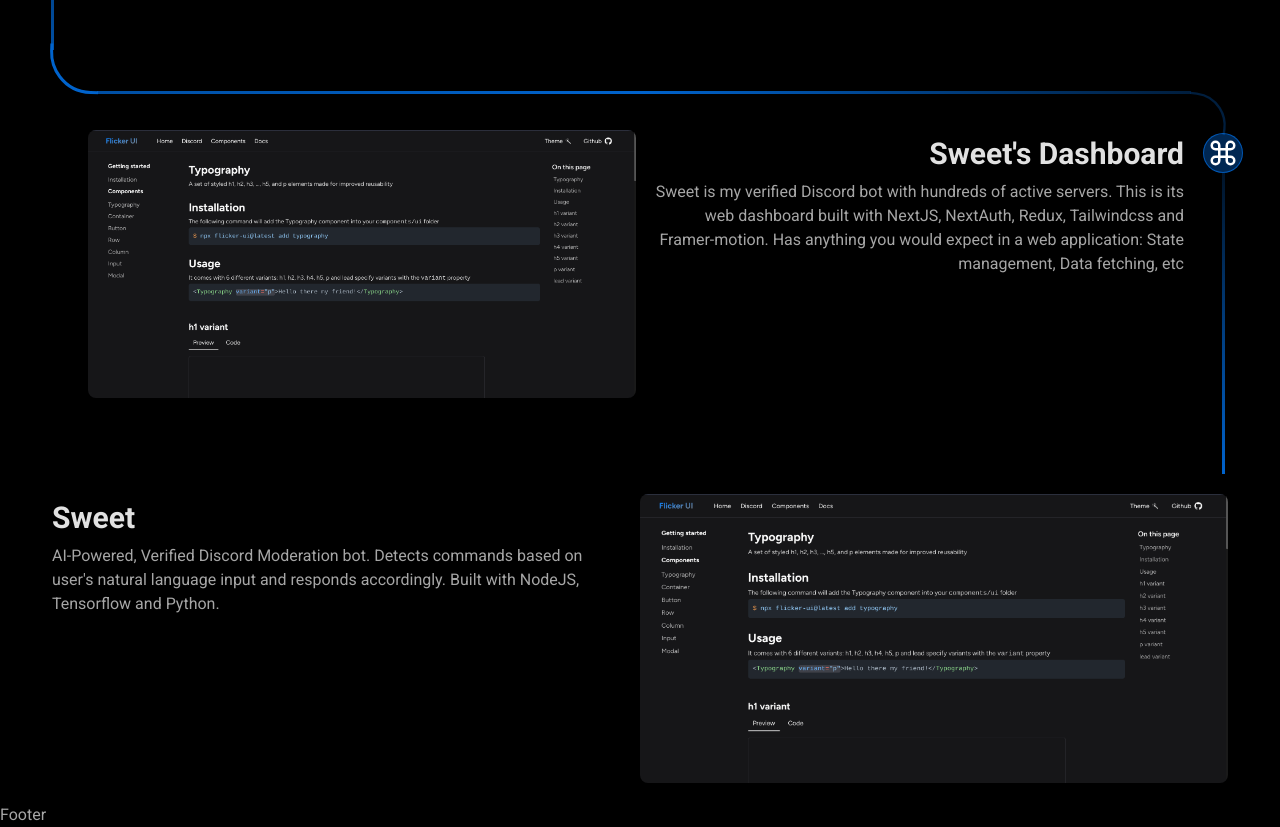
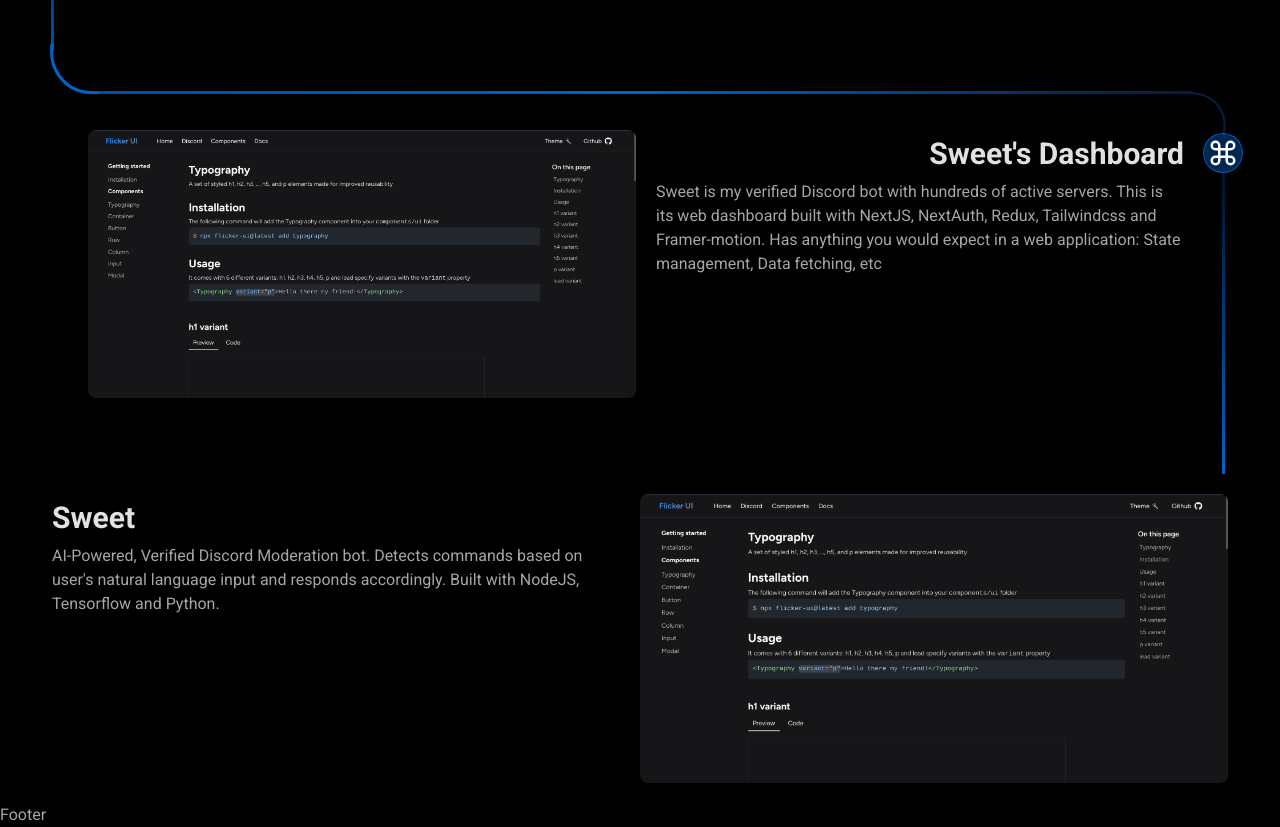
Before and after one commit to Humboorgir/portfolio-v3, a Next.js app: page / in a window 1280 px wide. Shown: the part 1860-2687 px from the top of the page. Built offline with nearby package versions, Linux system fonts and the light colour scheme.

Commit message:
feat(home): make 'Sweets Dashboard's desc left-aligned

```diff
--- a/src/pages/index.tsx
+++ b/src/pages/index.tsx
@@ -197,11 +197,11 @@
                 width={900}
                 height={800}
               />
-              <Column className="ml-4 text-right translate-y-[-20px]" items="end">
-                <Text className="text-foreground/90" variant="h3">
+              <Column className="ml-4 translate-y-[-20px]" items="end">
+                <Text className="text-foreground/90 text-right" variant="h3">
                   Sweet's Dashboard
                 </Text>
-                <Text variant="p">
+                <Text className="ml-1" variant="p">
                   Sweet is my verified Discord bot with hundreds of active servers. This is its web
                   dashboard built with NextJS, NextAuth, Redux, Tailwindcss and Framer-motion. Has
                   anything you would expect in a web application: State management, Data fetching, etc
```
